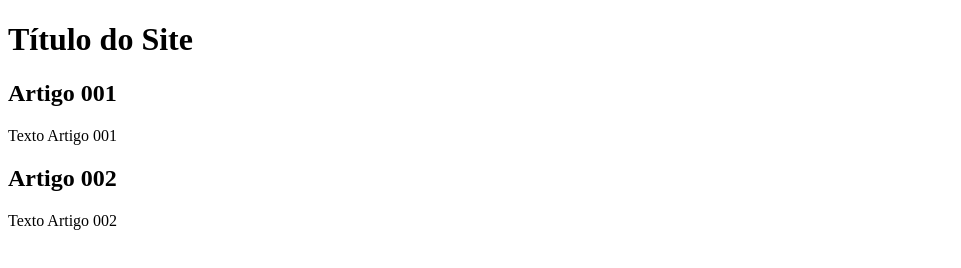
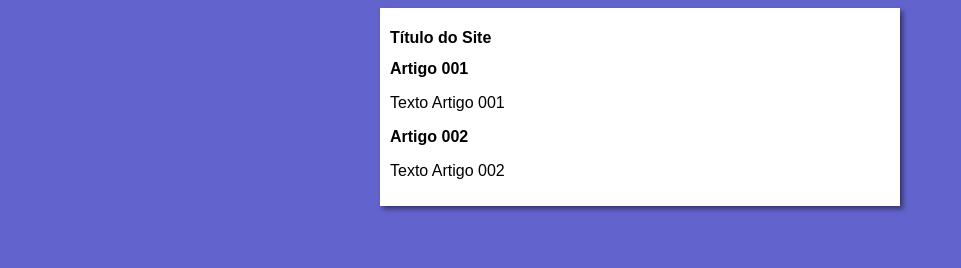
Before and after one commit to vinioh/projeto-site, a plain HTML site: page index.html in a window 1280 px wide. Shown: the whole page, without its empty margins (0-961 px from the left). Drawn offline with Linux system fonts and the light colour scheme.

Commit message:
iniciei o design

```diff
--- /dev/null
+++ b/estilos/style.css
@@ -0,0 +1,16 @@
+*{
+    font-family: Arial, Helvetica, sans-serif;
+    font-size: 16px;
+}
+
+body{
+    background-color: rgb(99, 99, 206);
+}
+
+main {
+    background-color: white;
+    width: 500px;
+    margin: auto;
+    padding: 10px;
+    box-shadow: 3px 3px 5px rgba(0, 0, 0, 0.473);
+}
--- a/index.html
+++ b/index.html
@@ -5,6 +5,7 @@
     <meta http-equiv="X-UA-Compatible" content="IE=edge">
     <meta name="viewport" content="width=device-width, initial-scale=1.0">
     <title>Títlo do Site</title>
+    <link rel="stylesheet" href="estilos/style.css">
 </head>
 <body>
     <main>
```
